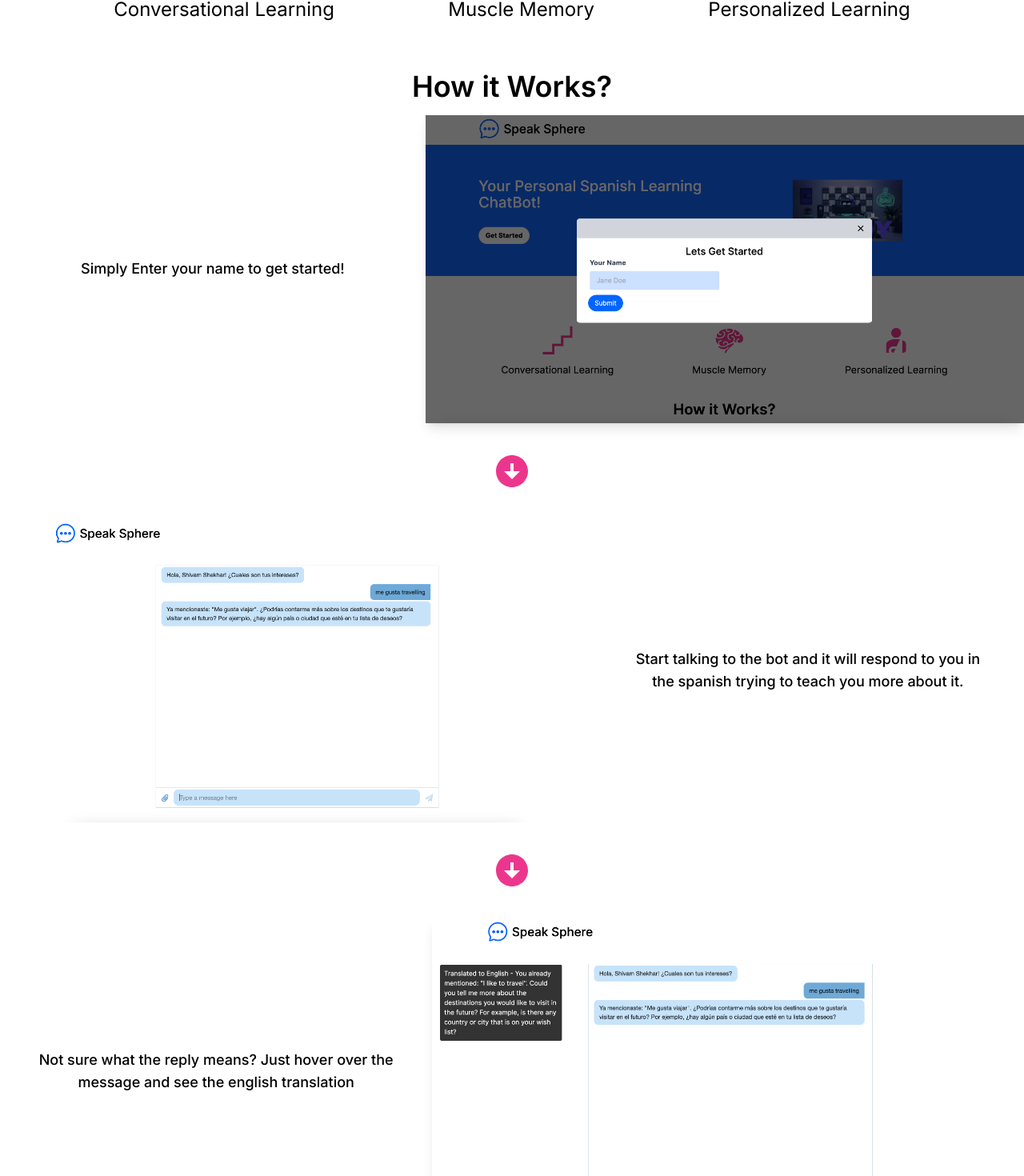
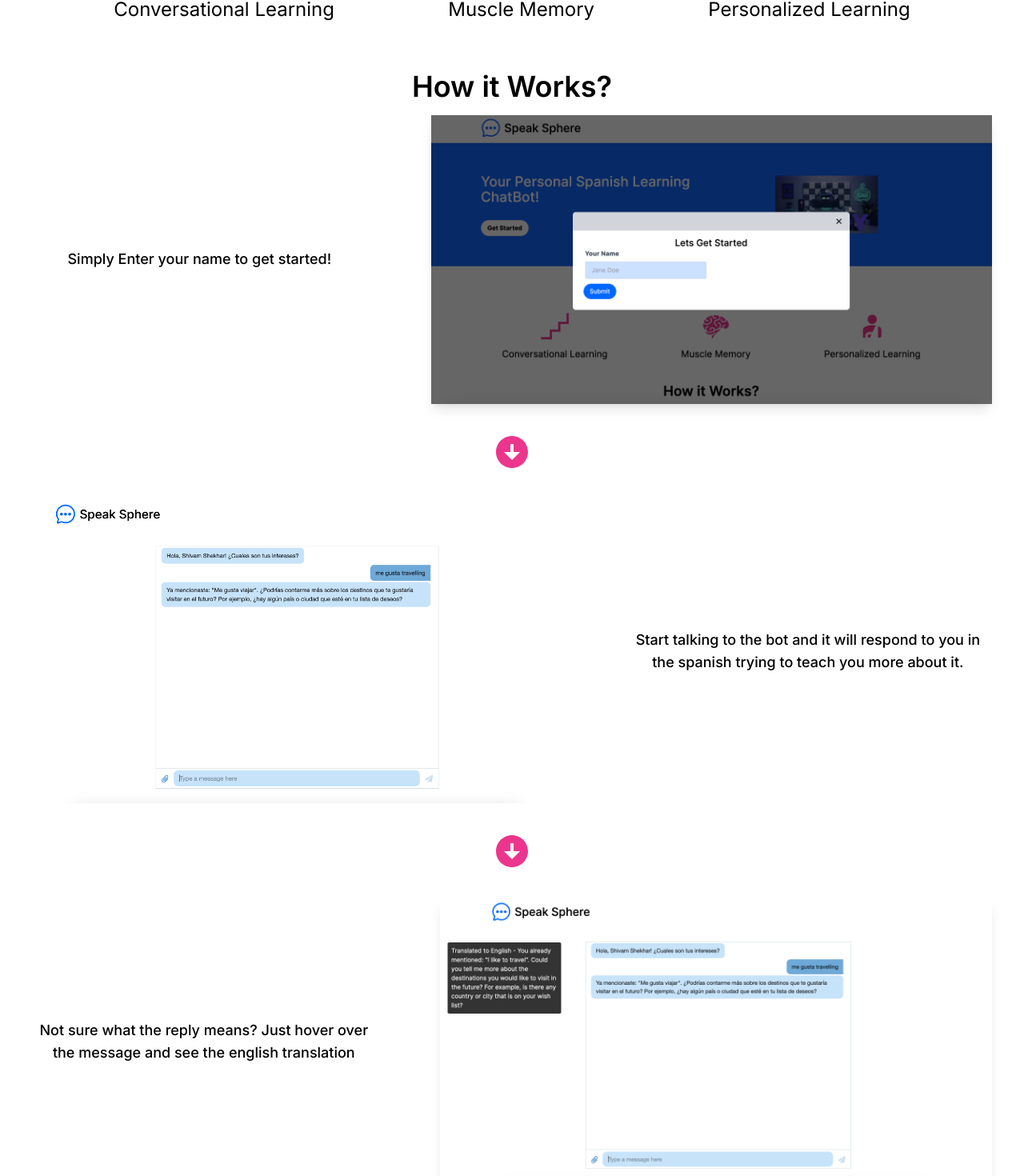
Before and after one commit to shvam0000/Speak-Sphere, a Next.js app in the folder frontend/: page / in a window 1280 px wide. Shown: the part 614-2084 px from the top of the page at 80% size. Built offline with nearby package versions, Linux system fonts and the light colour scheme.

Commit message:
💄 UI changes

```diff
--- a/frontend/app/page.tsx
+++ b/frontend/app/page.tsx
@@ -35,16 +35,12 @@ export default function Home() {
             <iframe
               src="https://giphy.com/embed/S97VgVcYw0upbqmX8H"
               width="200%"
-              height="100%"
+              height="200%"
               frameBorder="0"
               className="giphy-embed"
               allowFullScreen></iframe>
           </div>
         </figure>
-
-        {/* <figure className="w-1/2 flex justify-center items-center text-primary-pink text-9xl">
-          <Bot />
-        </figure> */}
       </div>
       <div className="py-10">
         <h1 className="font-semibold text-4xl flex justify-center pb-5">
@@ -80,7 +76,7 @@ export default function Home() {
           <div className="w-1/2 flex justify-center items-center text-lg font-medium ">
             Simply Enter your name to get started!
           </div>
-          <figure className="shadow-lg">
+          <figure className="shadow-lg mx-10">
             <Image src={GetStarted} height={900} width={900} alt="Name Input" />
           </figure>
         </div>
@@ -105,7 +101,7 @@ export default function Home() {
             Not sure what the reply means? Just hover over the message and see
             the english translation
           </div>
-          <figure className="shadow-lg">
+          <figure className="shadow-lg mx-10">
             <Image src={Translate} height={900} width={900} alt="Translate" />
           </figure>
         </div>
```
